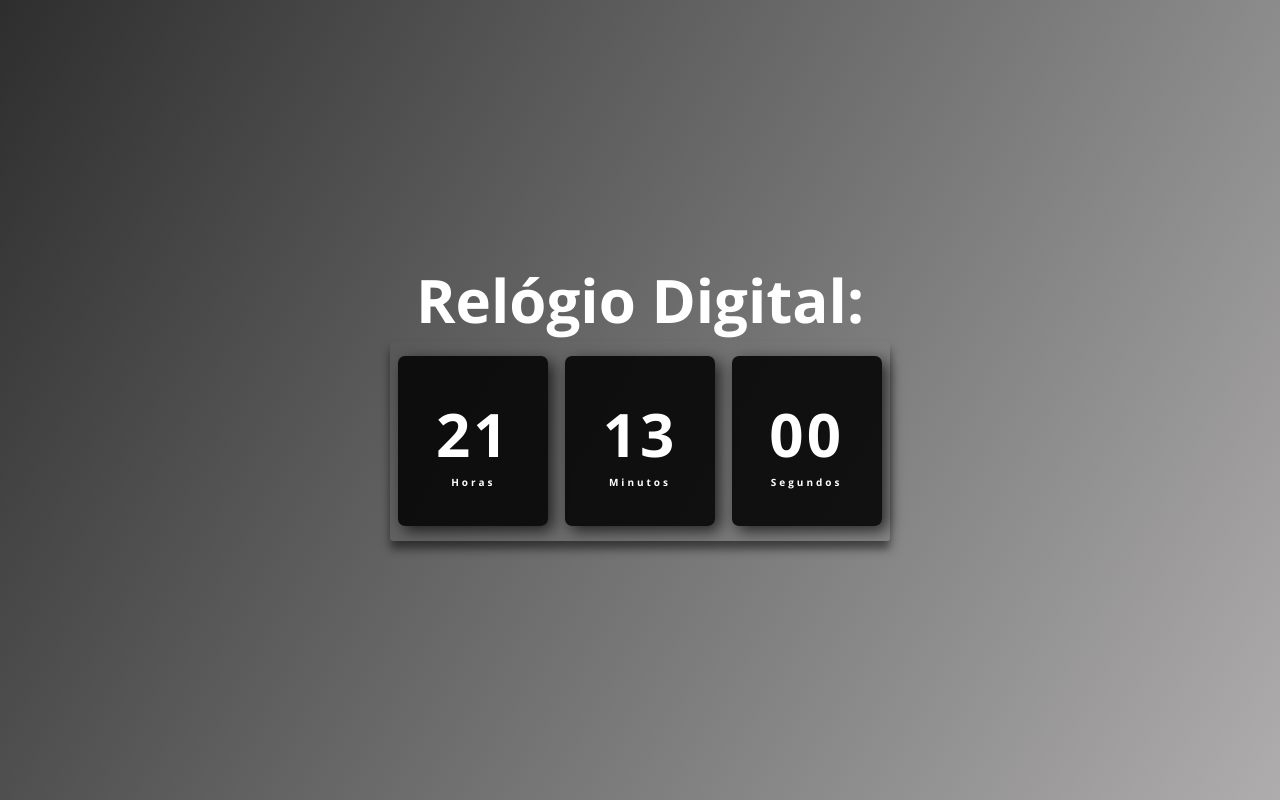
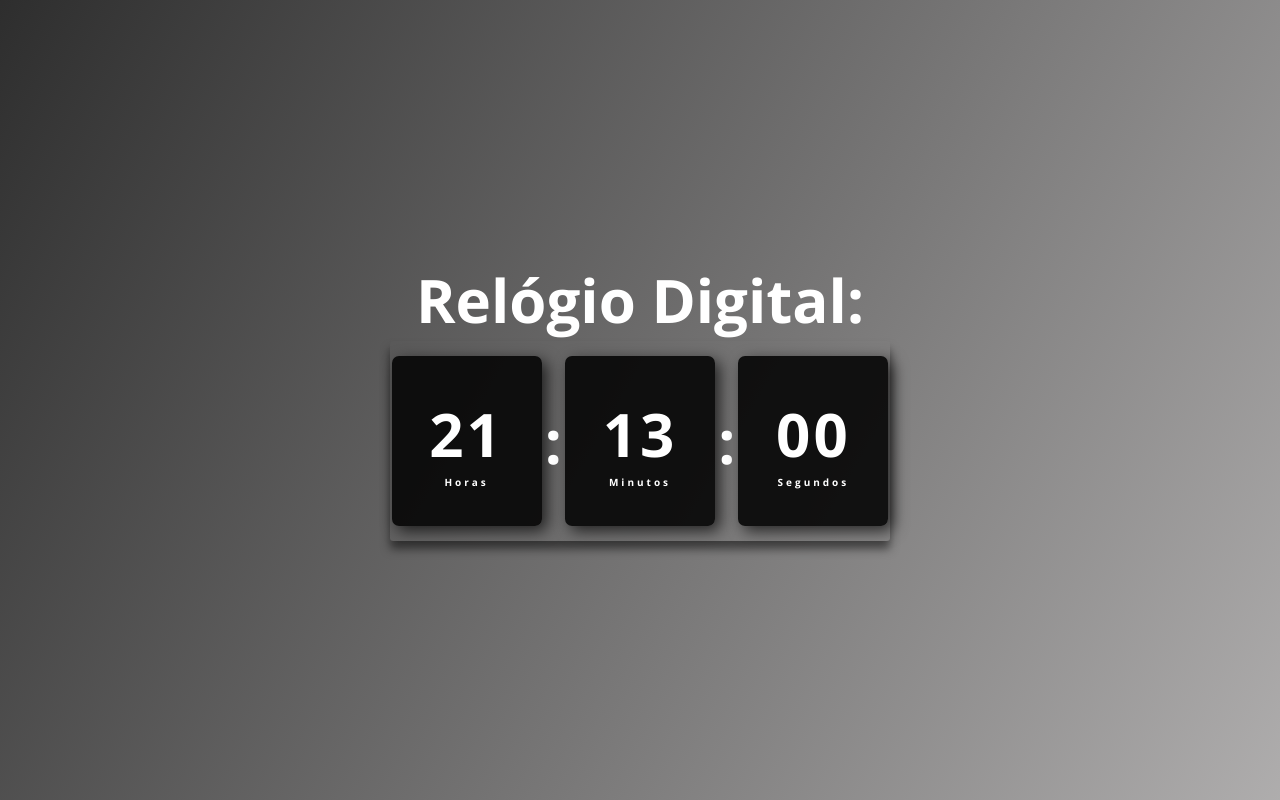
Before and after one commit to sancamargosan/digitalClock, a plain HTML site: page index.html in a window 1280 px wide. Drawn offline with nearby package versions, Linux system fonts and the light colour scheme.

Commit message:
alter index.html and styles.css

```diff
--- a/index.html
+++ b/index.html
@@ -25,10 +25,12 @@
             <span id="hour">00</span>
             <span class="time">Horas</span>
         </div>
+        <span class="dots">:</span>
         <div>
             <span id="minutes">00</span>
             <span class="time">Minutos</span>
         </div>
+        <span class="dots">:</span>
         <div>
             <span id="seconds">00</span>
             <span class="time">Segundos</span>
--- a/src/css/styles.css
+++ b/src/css/styles.css
@@ -53,3 +53,7 @@ h2{
     color: #fff;
 
 }
+
+.dots{
+    color: #fff;
+}
```
